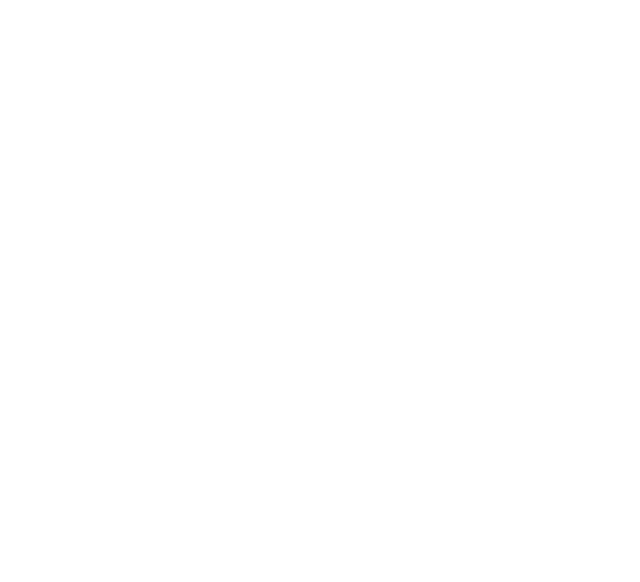
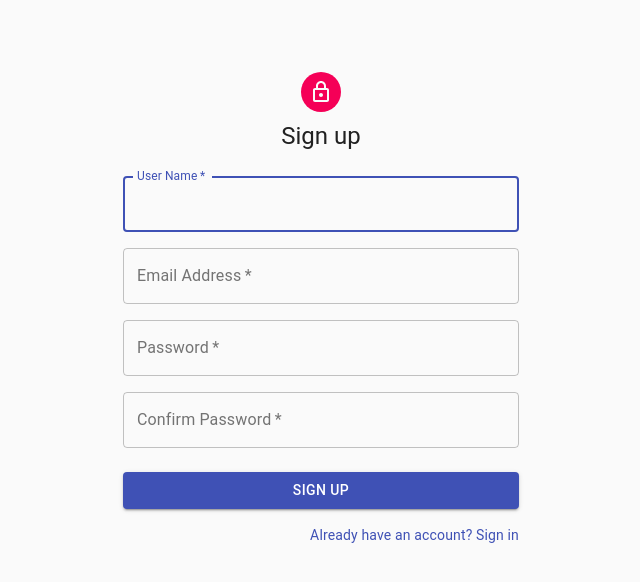
Before and after one commit to justpiyoosh/EMS-frontend, a React (Create React App) app: page /signup in a window 1280 px wide. Shown: the top 582 px of the page, without its empty margins (319-959 px from the left). Built offline with nearby package versions, Linux system fonts and the light colour scheme.

Commit message:
sign up page Ui is completed

```diff
--- a/src/App.js
+++ b/src/App.js
@@ -3,12 +3,14 @@
   Route
 } from "react-router-dom";
 import BaseContainer from "./Containers/BaseContainer";
+import SignUp from "./Containers/SignUp";
 
 function App() {
   return (
     <div>
       <Switch>
         <Route exact path="/" component={BaseContainer}/>
+        <Route exact path="/signup" component={SignUp}/>
       </Switch>
     </div>
   );
--- a/src/Containers/BaseContainer/index.jsx
+++ b/src/Containers/BaseContainer/index.jsx
@@ -82,10 +82,10 @@
                             id="password"
                             autoComplete="current-password"
                         />
-                        <FormControlLabel
+                        {/* <FormControlLabel
                             control={<Checkbox value="remember" color="primary" />}
                             label="Remember me"
-                        />
+                        /> */}
                         <Button
                             type="submit"
                             fullWidth
@@ -96,13 +96,13 @@
                             Sign In
                         </Button>
                         <Grid container>
-                            <Grid item xs>
+                            {/* <Grid item xs>
                                 <Link href="#" variant="body2">
                                     Forgot password?
                                 </Link>
-                            </Grid>
+                            </Grid> */}
                             <Grid item>
-                                <Link href="#" variant="body2">
+                                <Link href="/signup" variant="body2">
                                     {"Don't have an account? Sign Up"}
                                 </Link>
                             </Grid>
--- /dev/null
+++ b/src/Containers/SignUp/index.jsx
@@ -0,0 +1,119 @@
+import React from 'react';
+import Avatar from '@material-ui/core/Avatar';
+import Button from '@material-ui/core/Button';
+import CssBaseline from '@material-ui/core/CssBaseline';
+import TextField from '@material-ui/core/TextField';
+import FormControlLabel from '@material-ui/core/FormControlLabel';
+import Checkbox from '@material-ui/core/Checkbox';
+import Link from '@material-ui/core/Link';
+import Grid from '@material-ui/core/Grid';
+import Box from '@material-ui/core/Box';
+import LockOutlinedIcon from '@material-ui/icons/LockOutlined';
+import Typography from '@material-ui/core/Typography';
+import { makeStyles } from '@material-ui/core/styles';
+import Container from '@material-ui/core/Container';
+
+const useStyles = makeStyles((theme) => ({
+  paper: {
+    marginTop: theme.spacing(8),
+    display: 'flex',
+    flexDirection: 'column',
+    alignItems: 'center',
+  },
+  avatar: {
+    margin: theme.spacing(1),
+    backgroundColor: theme.palette.secondary.main,
+  },
+  form: {
+    width: '100%', // Fix IE 11 issue.
+    marginTop: theme.spacing(3),
+  },
+  submit: {
+    margin: theme.spacing(3, 0, 2),
+  },
+}));
+
+export default function SignUp() {
+  const classes = useStyles();
+
+  return (
+    <Container component="main" maxWidth="xs">
+      <CssBaseline />
+      <div className={classes.paper}>
+        <Avatar className={classes.avatar}>
+          <LockOutlinedIcon />
+        </Avatar>
+        <Typography component="h1" variant="h5">
+          Sign up
+        </Typography>
+        <form className={classes.form} noValidate>
+          <Grid container spacing={2}>
+            <Grid item xs={12}>
+              <TextField
+                autoComplete="fname"
+                name="username"
+                variant="outlined"
+                required
+                fullWidth
+                id="username"
+                label="User Name"
+                autoFocus
+              />
+            </Grid>
+            <Grid item xs={12}>
+              <TextField
+                variant="outlined"
+                required
+                fullWidth
+                id="email"
+                label="Email Address"
+                name="email"
+                autoComplete="email"
+              />
+            </Grid>
+            <Grid item xs={12}>
+              <TextField
+                variant="outlined"
+                required
+                fullWidth
+                name="password"
+                label="Password"
+                type="password"
+                id="password"
+                autoComplete="current-password"
+              />
+            </Grid>
+            <Grid item xs={12}>
+              <TextField
+                variant="outlined"
+                required
+                fullWidth
+                name="confirmPassword"
+                label="Confirm Password"
+                type="password"
+                id="confirmPassword"
+                autoComplete="current-password"
+              />
+            </Grid>
+          </Grid>
+          <Button
+            type="submit"
+            fullWidth
+            variant="contained"
+            color="primary"
+            className={classes.submit}
+          >
+            Sign Up
+          </Button>
+          <Grid container justifyContent="flex-end">
+            <Grid item>
+              <Link href="/" variant="body2">
+                Already have an account? Sign in
+              </Link>
+            </Grid>
+          </Grid>
+        </form>
+      </div>
+    </Container>
+  );
+}
```
